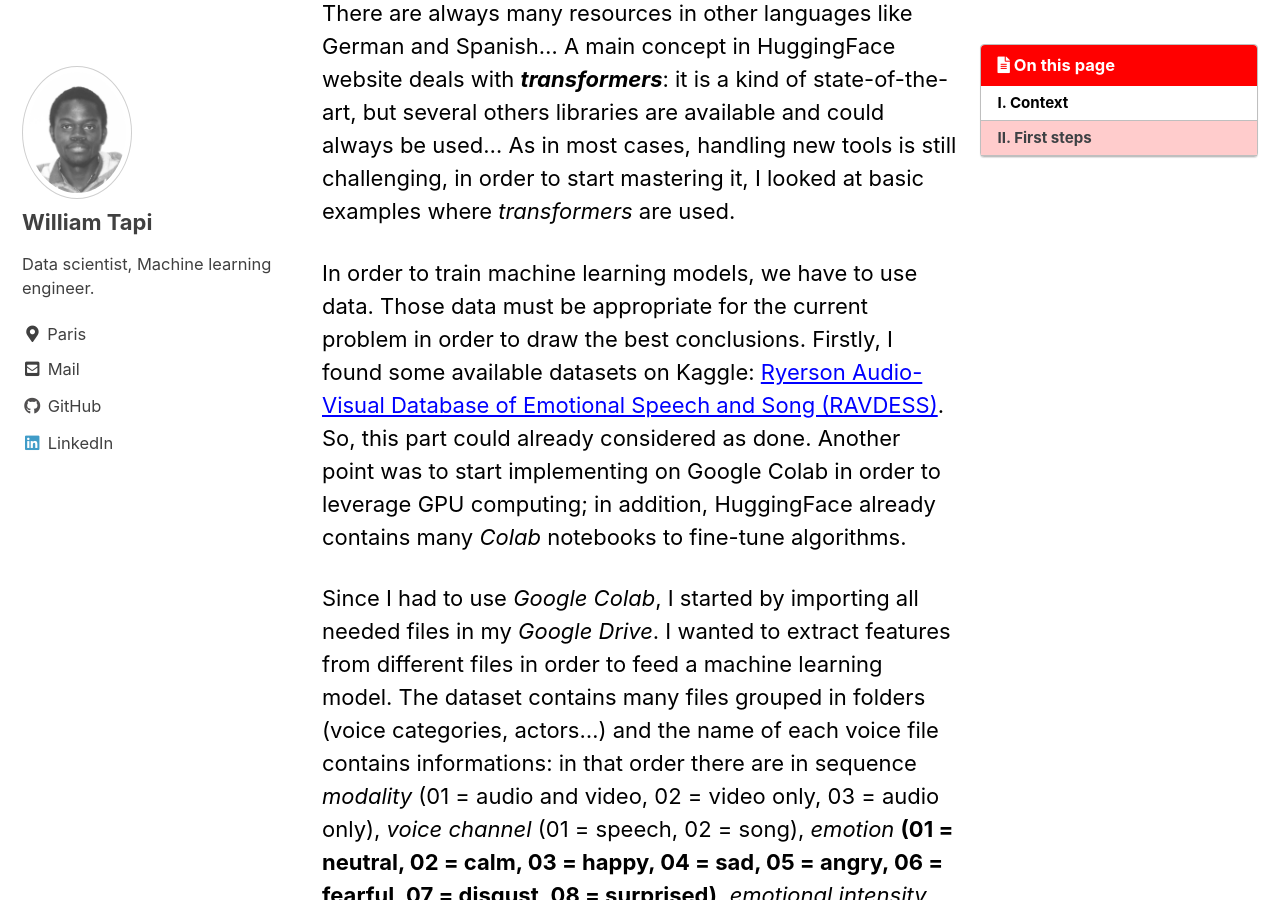
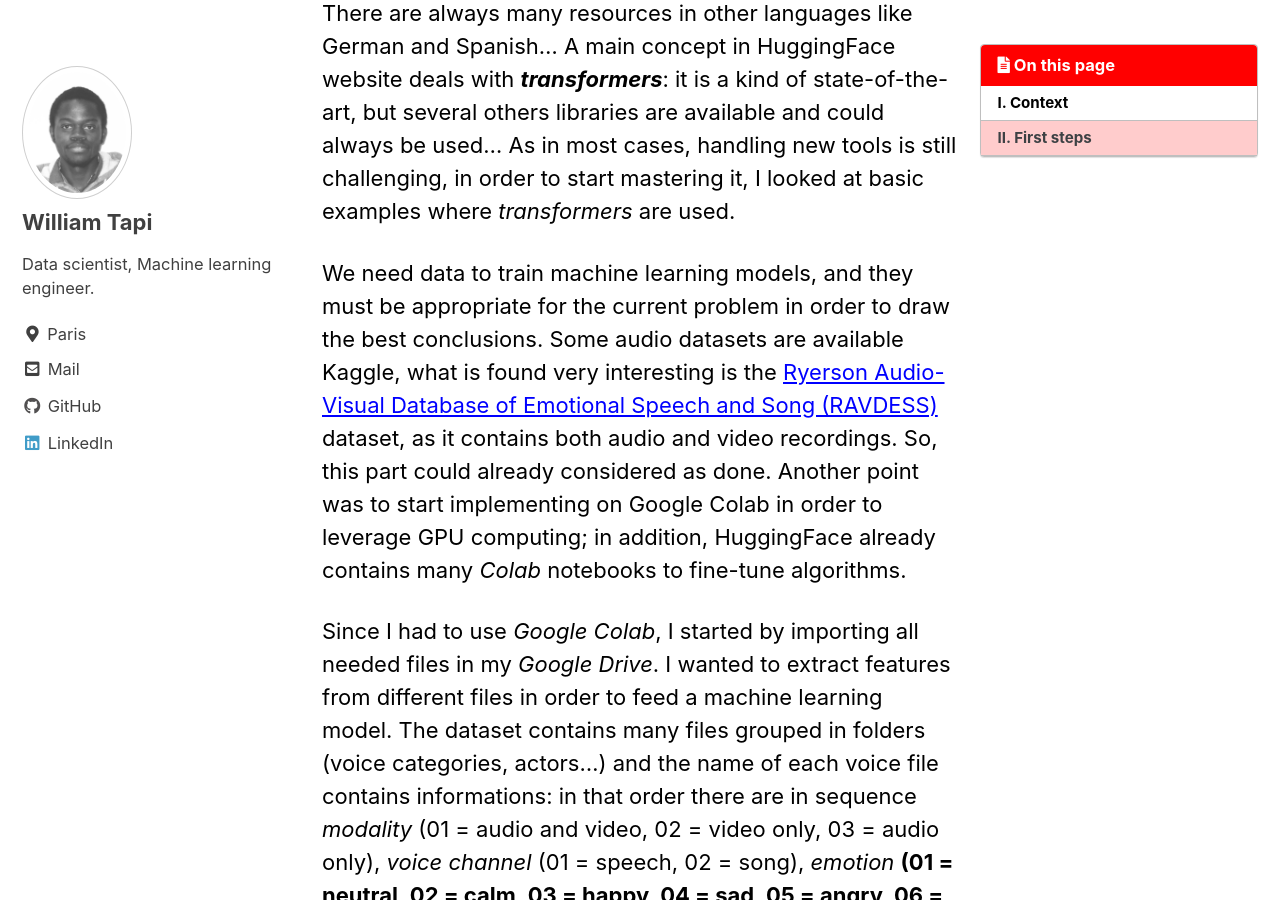
Before and after one commit to Will007-max/Will007-max.github.io, a Jekyll site: the page built from _posts/2021-03-26-first_project.md, in a window 1280 px wide and 900 px high, scrolled down 1875 px. Built offline with Jekyll 4.4.1, drawn with Linux system fonts in a browser that asks for light colours; cached includes are drawn as plain includes; comment, search, counter and statistics services are not loaded.

Commit message:
new article

```diff
--- a/_posts/2021-03-26-first_project.md
+++ b/_posts/2021-03-26-first_project.md
@@ -36,6 +36,6 @@ One goal was to online deploy the project: using a web app with [Flask](https://
 
 As suggested by a supervisor, I started by taking a look at all **HuggingFace** libraries where several pre-trained models (in natural language processing as well as voice processing) are available and just need to be fine-tuned with additional data. There are always many resources in other languages like German and Spanish... A main concept in HuggingFace website deals with ***transformers***: it is a kind of state-of-the-art, but several others libraries are available and could always be used... As in most cases, handling new tools is still challenging, in order to start mastering it, I looked at basic examples where *transformers* are used.
 
-In order to train machine learning models, we have to use data. Those data must be appropriate for the current problem in order to draw the best conclusions. Firstly, I found some available datasets on Kaggle: [Ryerson Audio-Visual Database of Emotional Speech and Song (RAVDESS)](https://zenodo.org/record/1188976#.YF5hwC1Q2Rs). So, this part could already considered as done. Another point was to start implementing on Google Colab in order to leverage GPU computing; in addition, HuggingFace already contains many *Colab* notebooks to fine-tune algorithms.
+We need data to train machine learning models, and they must be appropriate for the current problem in order to draw the best conclusions. Some audio datasets are available Kaggle, what is found very interesting is the [Ryerson Audio-Visual Database of Emotional Speech and Song (RAVDESS)](https://zenodo.org/record/1188976#.YF5hwC1Q2Rs) dataset, as it contains both audio and video recordings. So, this part could already considered as done. Another point was to start implementing on Google Colab in order to leverage GPU computing; in addition, HuggingFace already contains many *Colab* notebooks to fine-tune algorithms.
 
 Since I had to use *Google Colab*, I started by importing all needed files in my *Google Drive*. I wanted to extract features from different files in order to feed a machine learning model. The dataset contains many files grouped in folders (voice categories, actors...) and the name of each voice file contains informations: in that order there are in sequence  *modality* (01 = audio and video, 02 = video only, 03 = audio only), *voice channel* (01 = speech, 02 = song), *emotion* **(01 = neutral, 02 = calm, 03 = happy, 04 = sad, 05 = angry, 06 = fearful, 07 = disgust, 08 = surprised)**, *emotional intensity* (01 = normal, 02 = strong). One problem I faced is, for each file, to match the extracted features with the corresponding name and label, and stored all in a dataframe.
```
